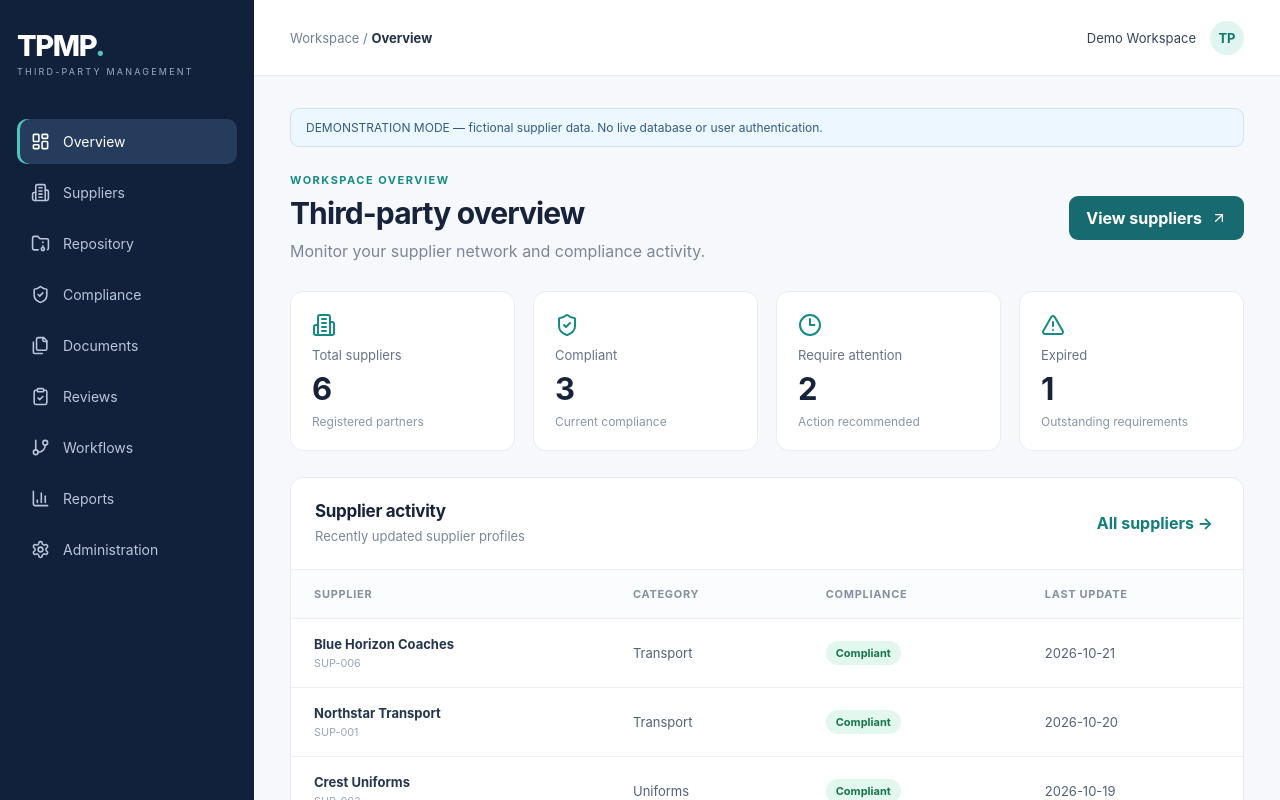
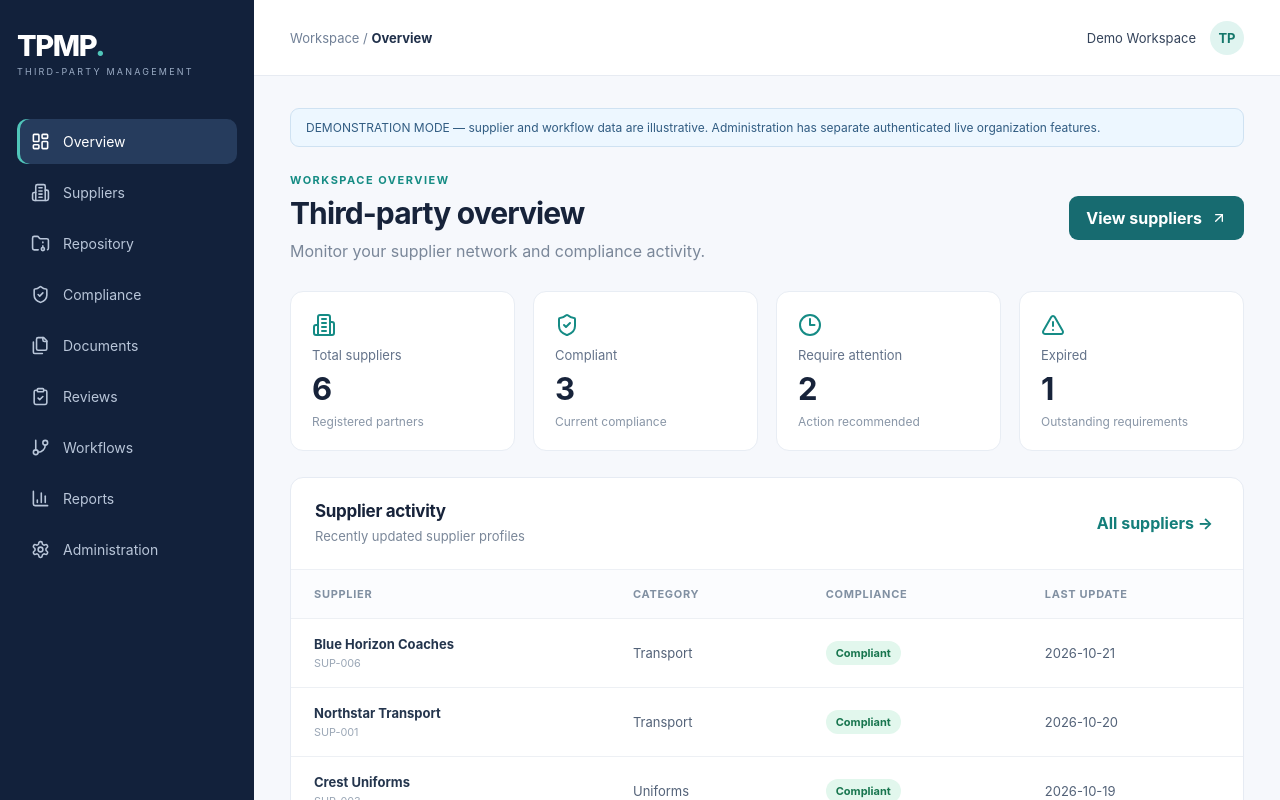
Before and after one commit to mo-seoudi/TPMP, a React (Vite) app in the folder app/: page / in a window 1280 px wide. Shown: the top 800 px of the page. Built offline with nearby package versions, Linux system fonts and the light colour scheme; no server answers.

Commit message:
fix(shell): avoid incorrect no-auth banner on administration

```diff
--- a/app/src/components/Shell.tsx
+++ b/app/src/components/Shell.tsx
@@ -5,5 +5,5 @@ const nav = [{id:"dashboard",label:"Overview",icon:LayoutDashboard},{id:"supplie
 export function Shell({page,onNavigate,children}:{page:Page;onNavigate:(p:Page)=>void;children:ReactNode}){
 const [open,setOpen]=useState(false);
 const select=(p:Page)=>{onNavigate(p);setOpen(false)};
-return <div className="layout"><aside className={open?"sidebar open":"sidebar"}><div className="brand">TPMP<span>.</span></div><div className="brand-sub">THIRD-PARTY MANAGEMENT</div><nav aria-label="Main navigation">{nav.map(n=><button key={n.id} className={page===n.id?"nav active":"nav"} onClick={()=>select(n.id)} aria-current={page===n.id?"page":undefined}><n.icon size={19}/>{n.label}</button>)}</nav><div className="side-bottom">F1 · FRONTEND DEMONSTRATION</div></aside><div className="main"><header className="topbar"><div className="top-left"><button className="menu" aria-label="Toggle menu" onClick={()=>setOpen(!open)}>{open?<X size={20}/>:<Menu size={20}/>}</button><span>Workspace / <strong>{nav.find(n=>n.id===page)?.label}</strong></span></div><div className="account">Demo Workspace <span className="avatar">TP</span></div></header><main className="content"><div className="demo">DEMONSTRATION MODE — fictional supplier data. No live database or user authentication.</div>{children}</main></div>{open&&<button className="scrim" aria-label="Close menu" onClick={()=>setOpen(false)}/>}</div>
+return <div className="layout"><aside className={open?"sidebar open":"sidebar"}><div className="brand">TPMP<span>.</span></div><div className="brand-sub">THIRD-PARTY MANAGEMENT</div><nav aria-label="Main navigation">{nav.map(n=><button key={n.id} className={page===n.id?"nav active":"nav"} onClick={()=>select(n.id)} aria-current={page===n.id?"page":undefined}><n.icon size={19}/>{n.label}</button>)}</nav><div className="side-bottom">F1 · FRONTEND DEMONSTRATION</div></aside><div className="main"><header className="topbar"><div className="top-left"><button className="menu" aria-label="Toggle menu" onClick={()=>setOpen(!open)}>{open?<X size={20}/>:<Menu size={20}/>}</button><span>Workspace / <strong>{nav.find(n=>n.id===page)?.label}</strong></span></div><div className="account">Demo Workspace <span className="avatar">TP</span></div></header><main className="content">{page!=="settings"&&<div className="demo">DEMONSTRATION MODE — supplier and workflow data are illustrative. Administration has separate authenticated live organization features.</div>}{children}</main></div>{open&&<button className="scrim" aria-label="Close menu" onClick={()=>setOpen(false)}/>}</div>
 }
```
